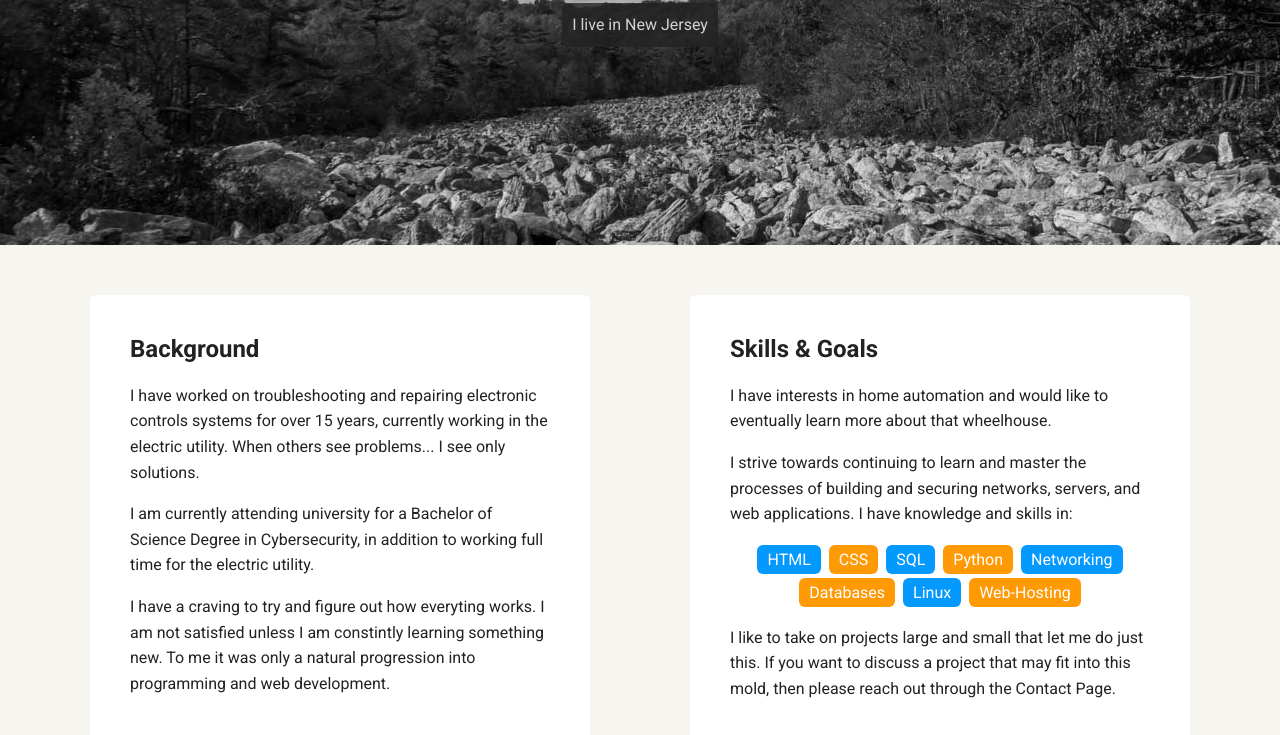
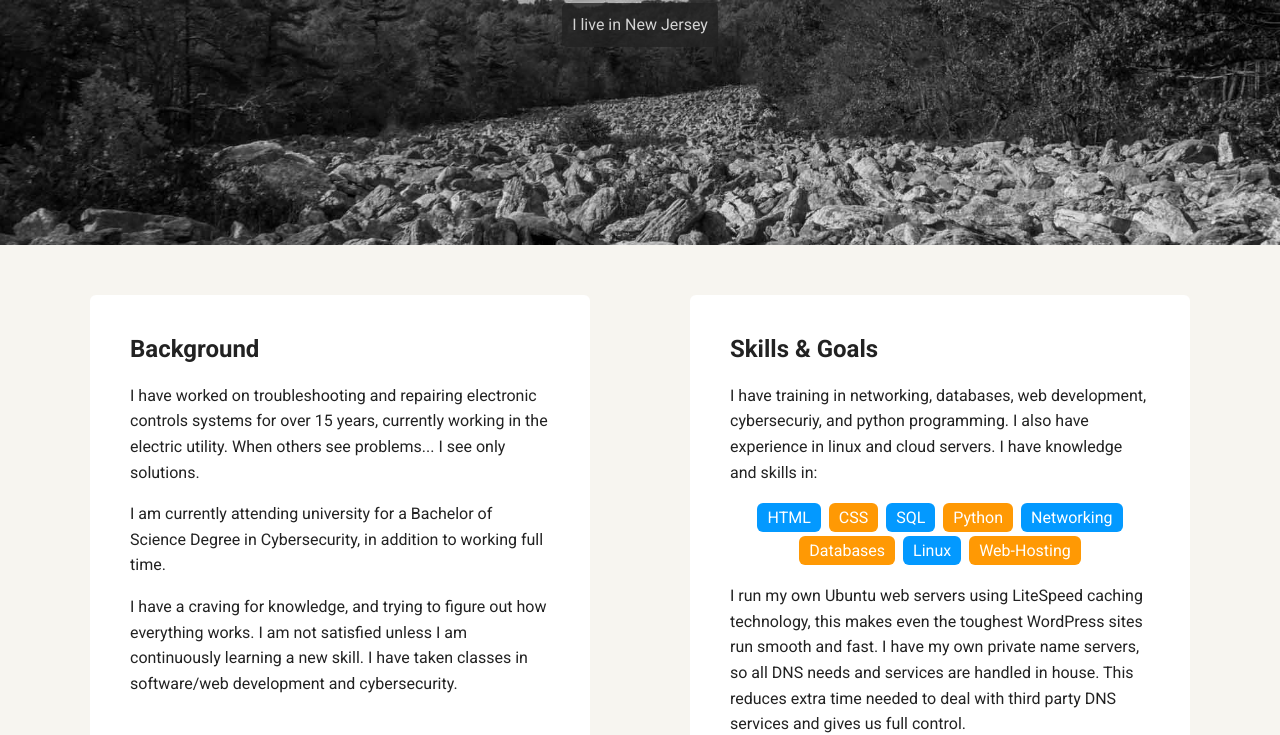
Before and after one commit to justin-clay/justinclay.dev, a plain HTML site: page index.html in a window 1280 px wide. Shown: the part 225-960 px from the top of the page. Drawn offline with Linux system fonts and the light colour scheme; a web font is replaced by a local one.

Commit message:
updated text on homepage

```diff
--- a/index.html
+++ b/index.html
@@ -27,25 +27,27 @@
       <article class="card">
         <h2>Background</h2>
         <p>I have worked on troubleshooting and repairing electronic controls systems for over 15 years, currently working in the electric utility. When
-          others see problems... I see only solutions.</p><p> I am currently attending university for a Bachelor of Science Degree in Cybersecurity, in addition to working full time for the electric utility.</p>
-<p>I have a craving to try and figure out how everyting works. I am not satisfied unless I am constintly learning something new. To me it was only a natural progression into programming and web development.</p>
+          others see problems... I see only solutions.</p><p> I am currently attending university for a Bachelor of Science Degree in Cybersecurity, in addition to working full time.</p>
+<p>I have a craving for knowledge, and trying to figure out how everything works. I am not satisfied unless I am continuously learning a new skill. I have taken classes in software/web development and cybersecurity.</p>
       </article>
 
       <article class="card">
         <h2>Skills & Goals</h2>
-        <p> I have interests in home automation and would like to eventually learn more about that wheelhouse.</p><p> I strive towards continuing to learn and master the processes of building
- 	    and securing networks, servers, and web applications. I have knowledge and skills in:</p>
+        <p> I have training in networking, databases, web development, cybersecuriy, and python programming. I also have experience in linux and cloud servers. I have knowledge and skills in:</p>
         <ul class="skills">
           <li>HTML</li>
           <li>CSS</li>
           <li>SQL</li>
           <li>Python</li>
-	  <li>Networking</li>
-	  <li>Databases</li>
-	  <li>Linux</li>
-	  <li>Web-Hosting</li>
+          <li>Networking</li>
+          <li>Databases</li>
+          <li>Linux</li>
+          <li>Web-Hosting</li>
         </ul>
-        <p>I like to take on projects large and small that let me do just this. If you want to discuss a project that may fit into this mold, then please reach out through the Contact Page.</p>
+        <p>I run my own Ubuntu web servers using LiteSpeed caching technology, this makes even the toughest WordPress sites run smooth and fast.
+          I have my own private name servers, so all DNS needs and services are handled in house. This reduces extra time needed to deal with third party DNS
+          services and gives us full control.</p><p>So if you need Web-Hosting services for your website, we are your one stop shop.
+        </p>
       </article>
 
     </main>
```
